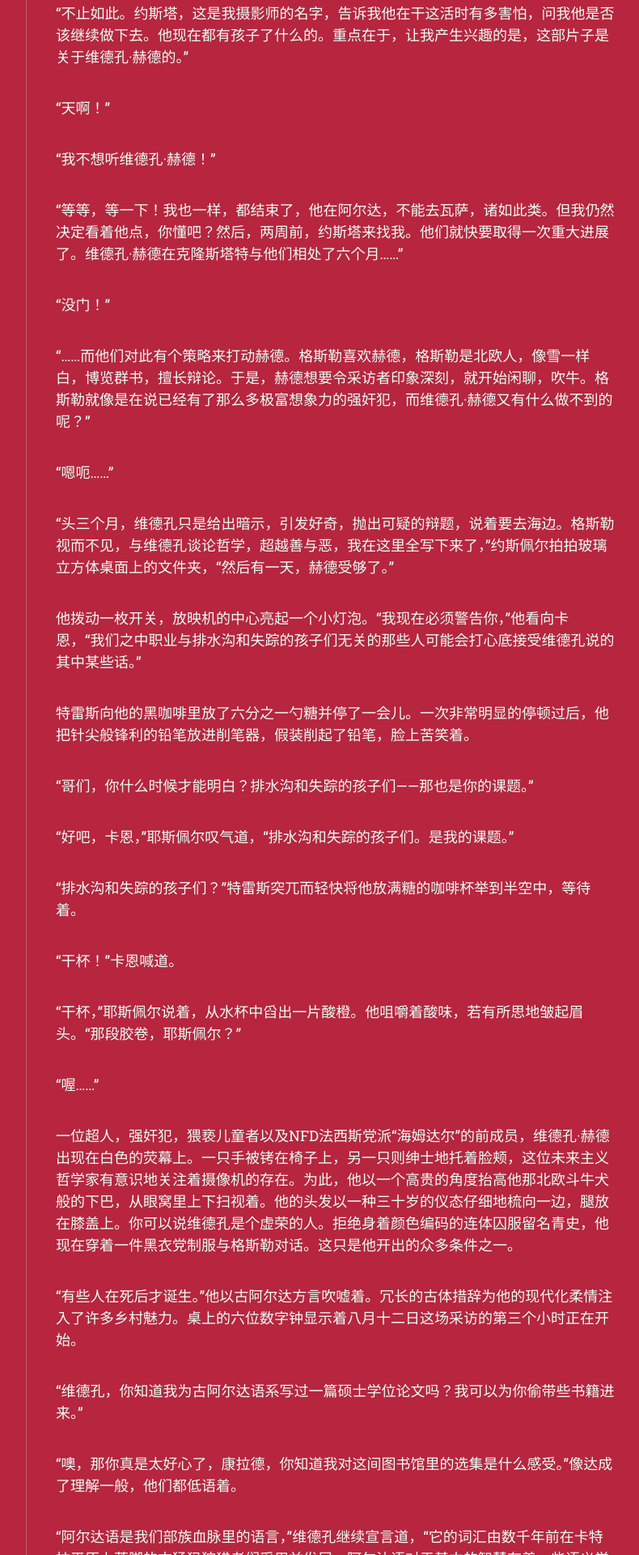
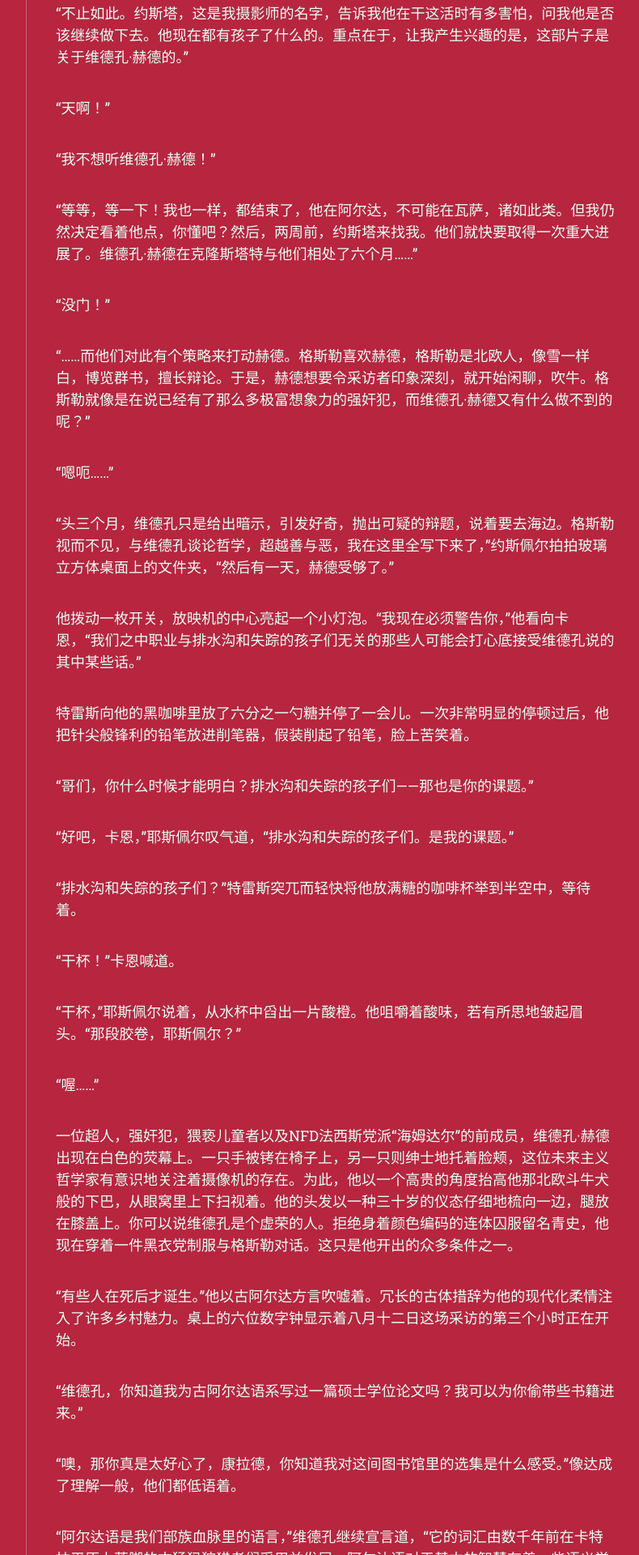
Before and after one commit to scatterdclouds/scatterdclouds.github.io, a Jekyll site: the page built from _posts/2023-08-24-vitkunhird.md, in a window 1280 px wide. Shown: the part 1241-3161 px from the top of the page at 81% size, without its empty margins (357-1147 px from the left). Built offline with Jekyll 4.4.1, drawn with Linux system fonts in a browser that asks for light colours; nearby versions of some CDN libraries; some web fonts are replaced; comment, search, counter and statistics services are not loaded; some of the changed text lies outside the part shown.

Commit message:
Update 2023-08-24-vitkunhird.md

```diff
--- a/_posts/2023-08-24-vitkunhird.md
+++ b/_posts/2023-08-24-vitkunhird.md
@@ -33,7 +33,7 @@ Extract from "4. Vitkun Hird" from *Sacred and Terrible Air* by Robert Kurvitz
 
 “我不想听维德孔·赫德！”
 
-“等等，等一下！我也一样，都结束了，他在阿尔达，不能去瓦萨，诸如此类。但我仍然决定看着他点，你懂吧？然后，两周前，约斯塔来找我。他们就快要取得一次重大进展了。维德孔·赫德在克隆斯塔特与他们相处了六个月……”
+“等等，等一下！我也一样，都结束了，他在阿尔达，不可能在瓦萨，诸如此类。但我仍然决定看着他点，你懂吧？然后，两周前，约斯塔来找我。他们就快要取得一次重大进展了。维德孔·赫德在克隆斯塔特与他们相处了六个月……”
 
 “没门！”
 
```
Also changed, not shown: other parts of _posts/2023-08-24-vitkunhird.md (+1 -1 lines).
